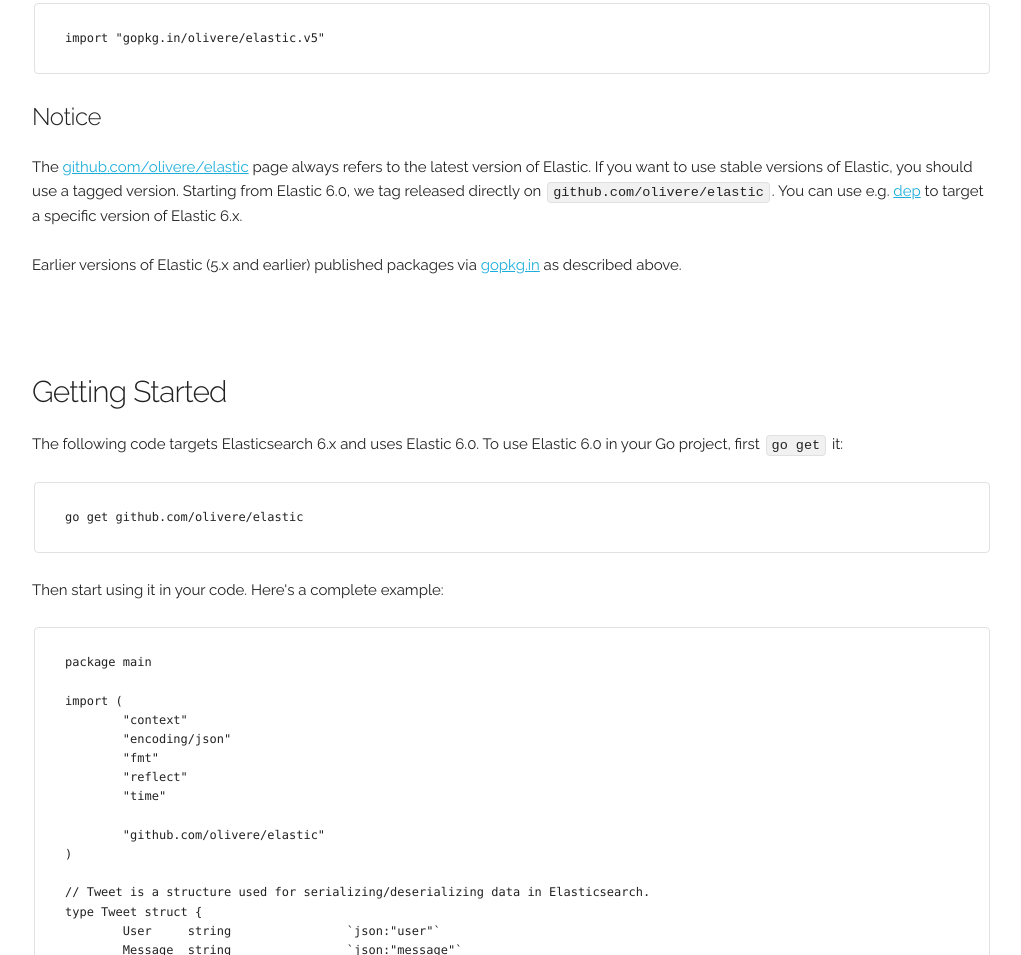
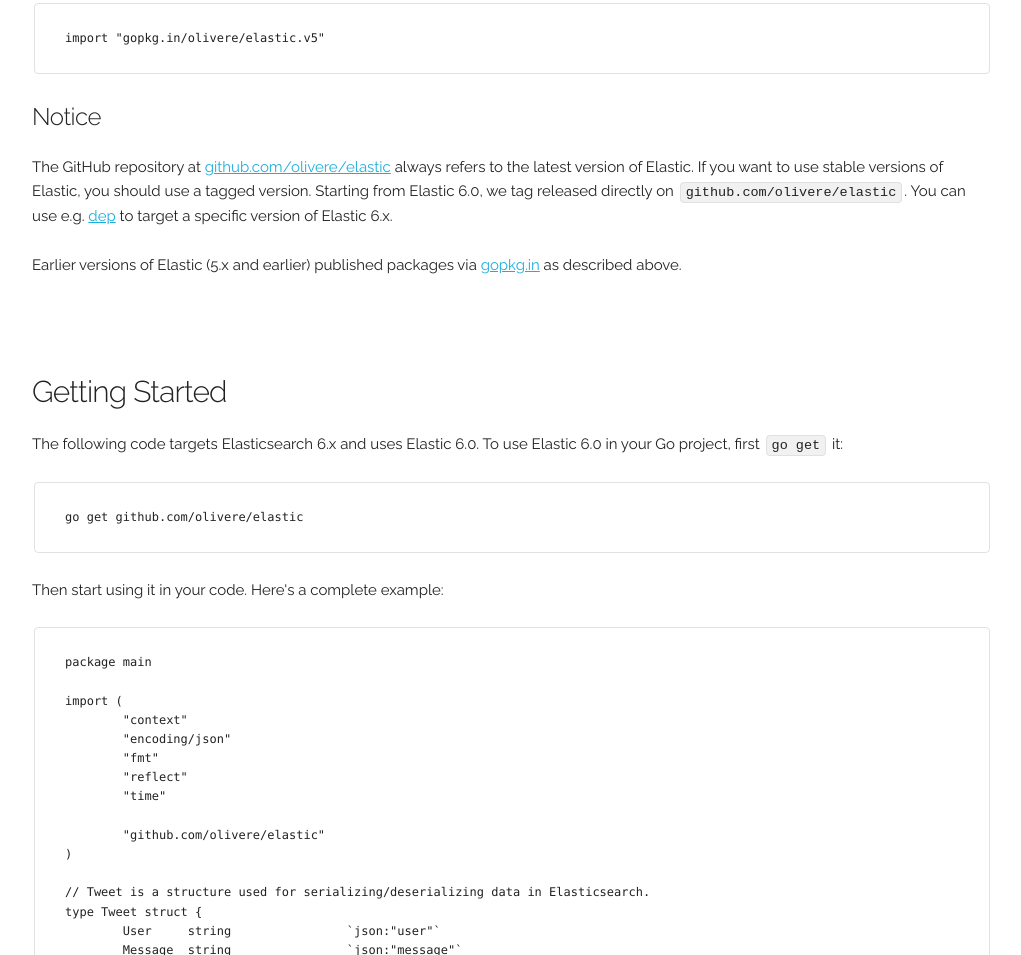
Before and after one commit to olivere/elastic, a plain HTML site: page index.html in a window 1280 px wide. Shown: the part 1156-2111 px from the top of the page, without its empty margins (128-1149 px from the left). Drawn offline with nearby package versions, Linux system fonts and the light colour scheme.

Commit message:
Fix wording

```diff
--- a/index.html
+++ b/index.html
@@ -124,8 +124,9 @@
     </p>
     <h5>Notice</h5>
     <p>
-      The <a href="https://github.com/olivere/elastic/">github.com/olivere/elastic</a>
-      page always refers to the latest version of Elastic.
+			The GitHub repository at
+			<a href="https://github.com/olivere/elastic/">github.com/olivere/elastic</a>
+      always refers to the latest version of Elastic.
 			If you want to use stable versions of Elastic, you should use a tagged
 			version. Starting from Elastic 6.0, we tag released directly on
 			<code>github.com/olivere/elastic</code>. You can use e.g.
```
